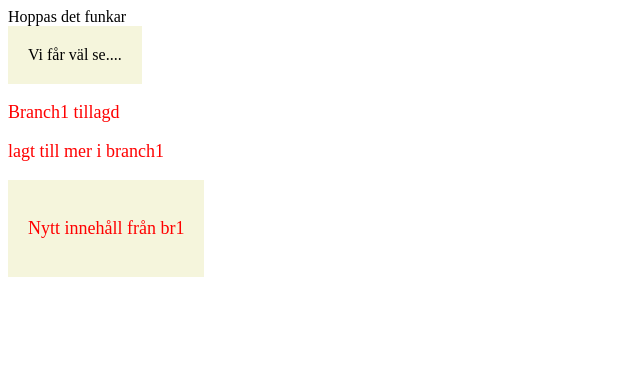
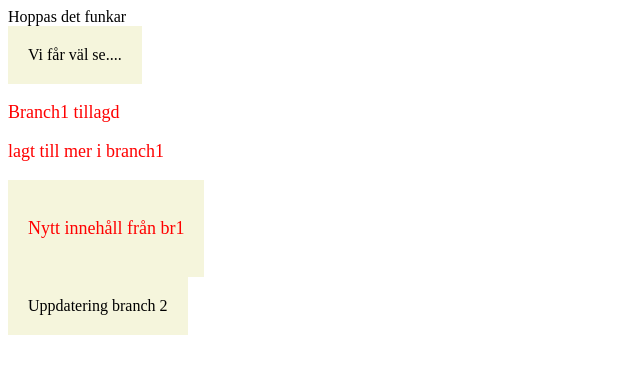
Before and after one commit to wallmandev/Studiegrupp5-git-test, a plain HTML site: page index.html in a window 1280 px wide. Shown: the whole page, without its empty margins (0-640 px from the left). Drawn offline with Linux system fonts and the light colour scheme.

Commit message:
ny div br2

```diff
--- a/index.html
+++ b/index.html
@@ -12,5 +12,6 @@
     <p>Branch1 tillagd</p>
     <p>lagt till mer i branch1</p>
     <div class="box1"><p>Nytt innehåll från br1</p></div>
+    <div class="box1">Uppdatering branch 2</div>
   </body>
 </html>
```
